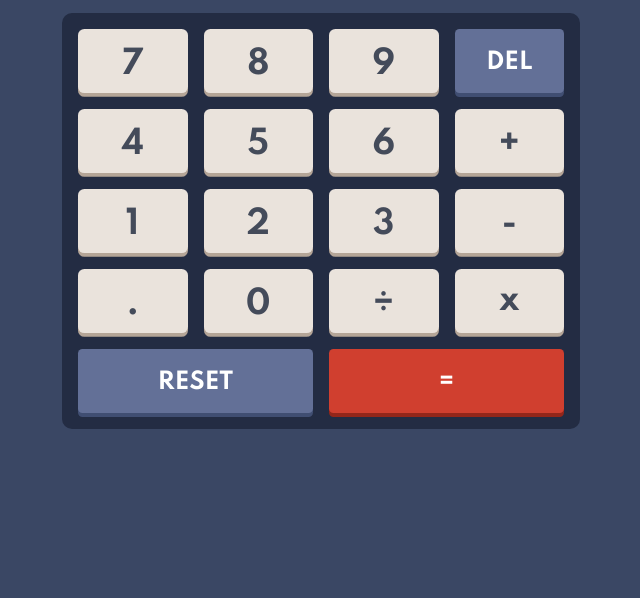
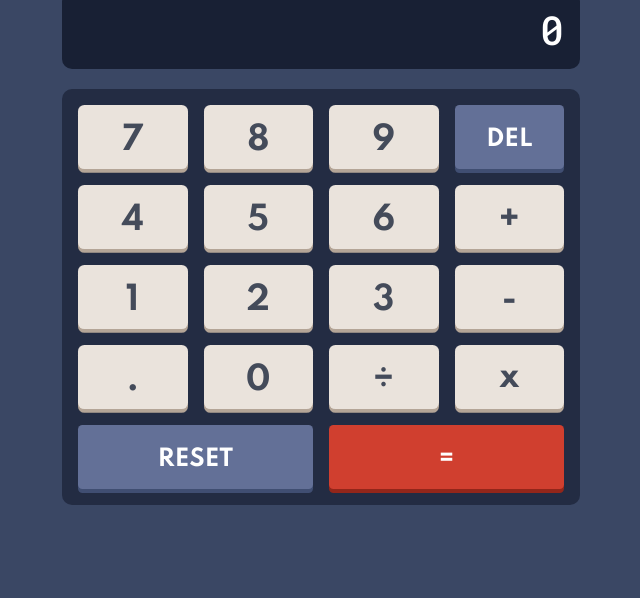
Before and after one commit to NicolasLynch/calculator-app, a plain HTML site: page index.html in a window 1280 px wide. Shown: the part 202-800 px from the top of the page, without its empty margins (319-959 px from the left). Drawn offline with Linux system fonts and the light colour scheme.

Commit message:
centrado verticalmente

```diff
--- a/css/stiles-dist.css
+++ b/css/stiles-dist.css
@@ -195,13 +195,16 @@
 
 /* styles: */
 body{
+	display: flex;
+	justify-content: center;
+	align-items: center;
+	height: 100vh;
+	width: 100vw;
 	font-family: 'Spartan', sans-serif;
 	font-size: 2rem;
 }
 
 .calculator{
-	margin-left: auto;
-	margin-right: auto;
 	width: 375px;
 	padding: 0.5em;
 	-webkit-user-select: none;
--- a/css/stiles.css
+++ b/css/stiles.css
@@ -162,13 +162,16 @@
 
 /* styles: */
 body{
+	display: flex;
+	justify-content: center;
+	align-items: center;
+	height: 100vh;
+	width: 100vw;
 	font-family: 'Spartan', sans-serif;
 	font-size: 2rem;
 }
 
 .calculator{
-	margin-left: auto;
-	margin-right: auto;
 	width: 375px;
 	padding: 0.5em;
 	user-select: none;									/* Con esto el usuario no puede seleccionar el texto. Esto se aplica en las palabras, letras y numero de los textos como de los botones */
```
